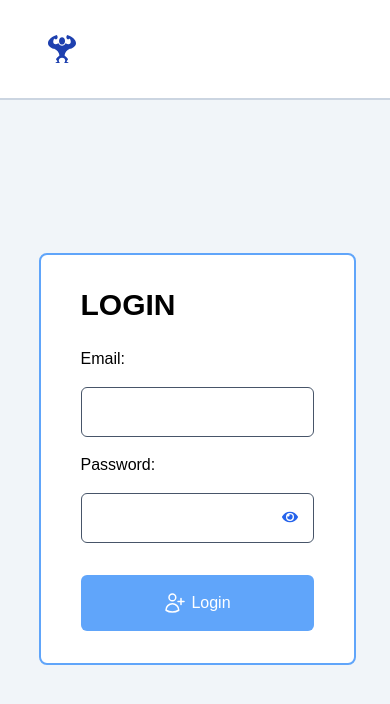
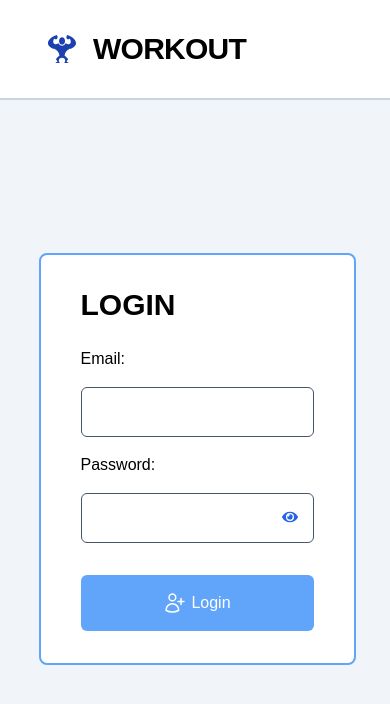
Before and after one commit to arvinbuid/fullstack-workout-app, a React (Vite) app in the folder frontend/: page /login in a window 390 px wide. Shown: the top 704 px of the page. Built offline with nearby package versions, Linux system fonts and the light colour scheme; a web font is replaced by a local one.

Commit message:
Added WORKOUT text in the navbar a flex display in all screen sizes.

```diff
--- a/frontend/src/components/Navbar.jsx
+++ b/frontend/src/components/Navbar.jsx
@@ -21,7 +21,7 @@ function Navbar() {
         <Link to={"/"}>
           <span className='text-3xl text-blue-800 flex gap-4 items-center'>
             <GiMuscleUp />
-            <p className='text-black tracking-tight font-bold py-2 hidden sm:flex'>WORKOUT</p>
+            <p className='text-black tracking-tight font-bold py-2 xs:flex'>WORKOUT</p>
           </span>
         </Link>
         {/* logout */}
```
